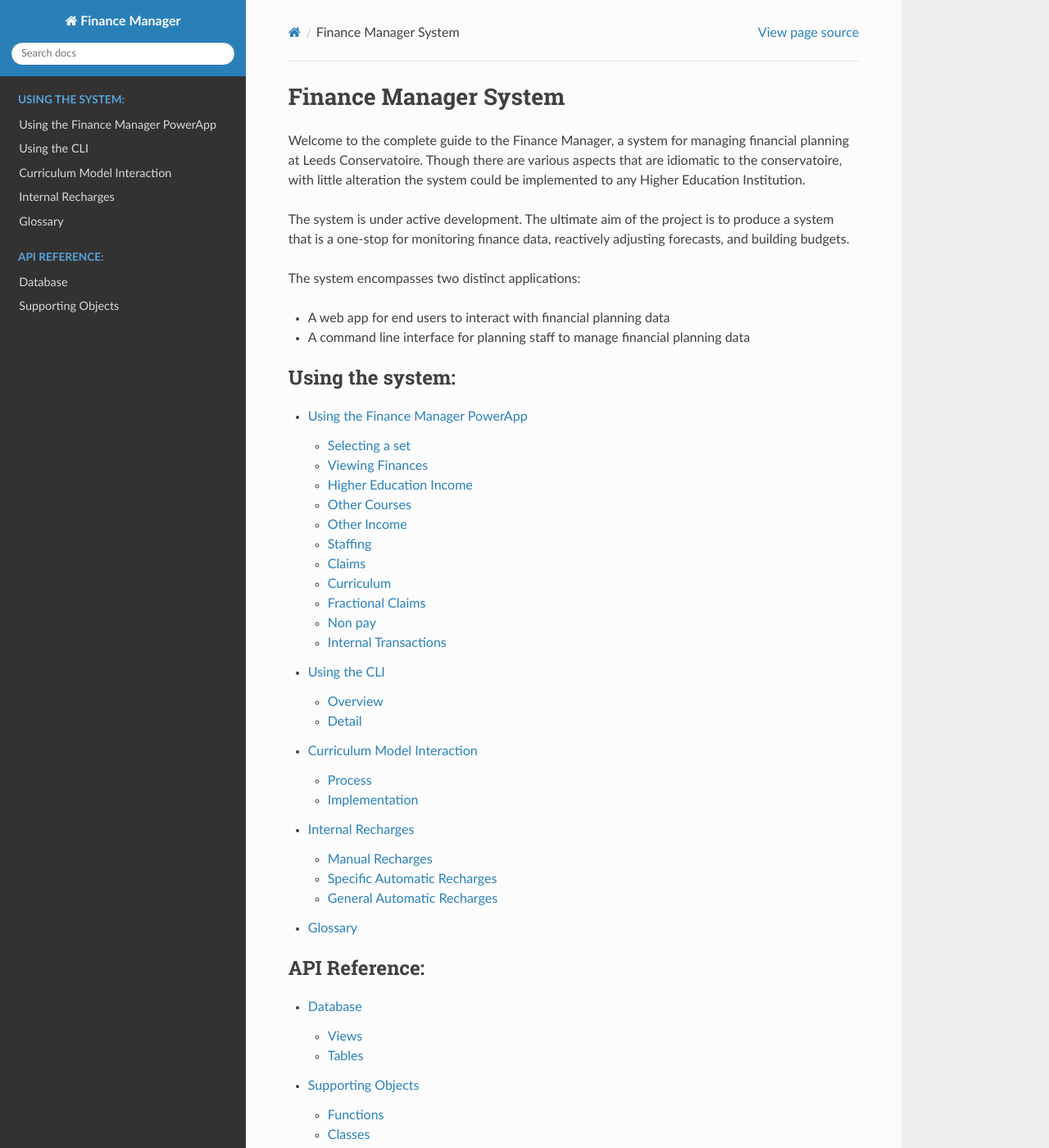
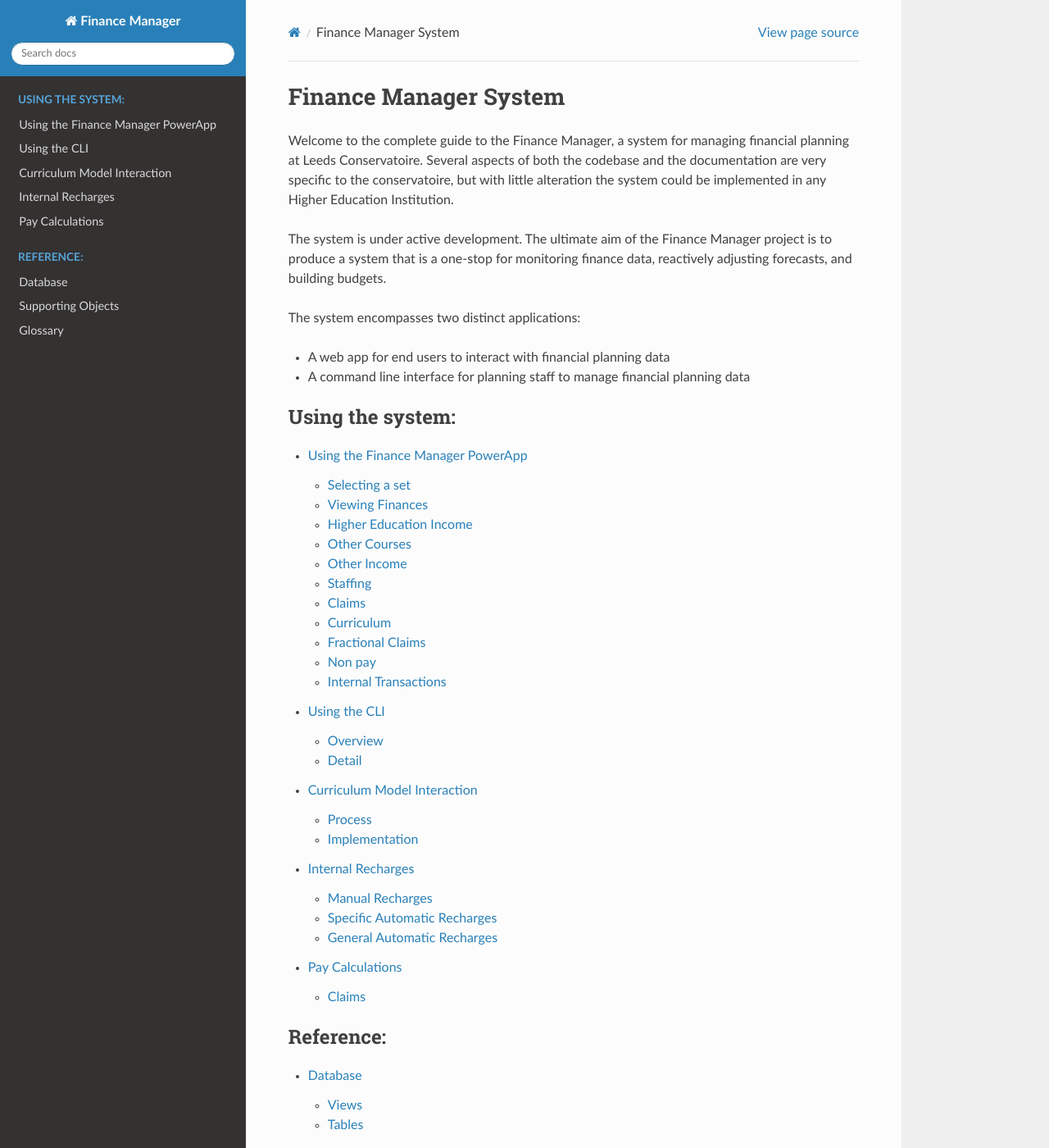
Before and after one commit to jehboyes/finance_manager, a Sphinx documentation site: the page built from docs/source/index.rst, in a window 1280 px wide and 1400 px high. Shown: the whole window at 82% size. Built offline with Sphinx 7.4.7 and the Read the Docs theme 2.0.0, drawn with Linux system fonts in a browser that asks for light colours.

Commit message:
Create pay calculations section of docs
Work in progress - more calculations
to be added, and possibly
relocated from glossary entries

```diff
--- a/docs/source/index.rst
+++ b/docs/source/index.rst
@@ -2,11 +2,11 @@ Finance Manager System
 ======================
 
 Welcome to the complete guide to the Finance Manager, a system for managing financial planning at Leeds Conservatoire.
-Though there are various aspects that are idiomatic to the conservatoire, with little alteration
-the system could be implemented to any Higher Education Institution.
+Several aspects of both the codebase and the documentation are very specific to the conservatoire, but with
+little alteration the system could be implemented in any Higher Education Institution.
 
-The system is under active development. The ultimate aim of the project is to produce a system that is a one-stop for
-monitoring finance data, reactively adjusting forecasts, and building budgets.
+The system is under active development. The ultimate aim of the Finance Manager project is to produce
+a system that is a one-stop for monitoring finance data, reactively adjusting forecasts, and building budgets.
 
 The system encompasses two distinct applications:
 
@@ -22,15 +22,16 @@ The system encompasses two distinct applications:
    cli
    cm
    internal_recharging
-   glossary
+   calculations_pay
+
 
 .. toctree::
    :maxdepth: 2
-   :caption: API Reference:
+   :caption: Reference:
 
    database
    supporting_objects
-
+   glossary
 
 Recent changes
 --------------
```
Also changed, not shown: docs/source/calculations_pay.rst (added, +10 -0 lines).
